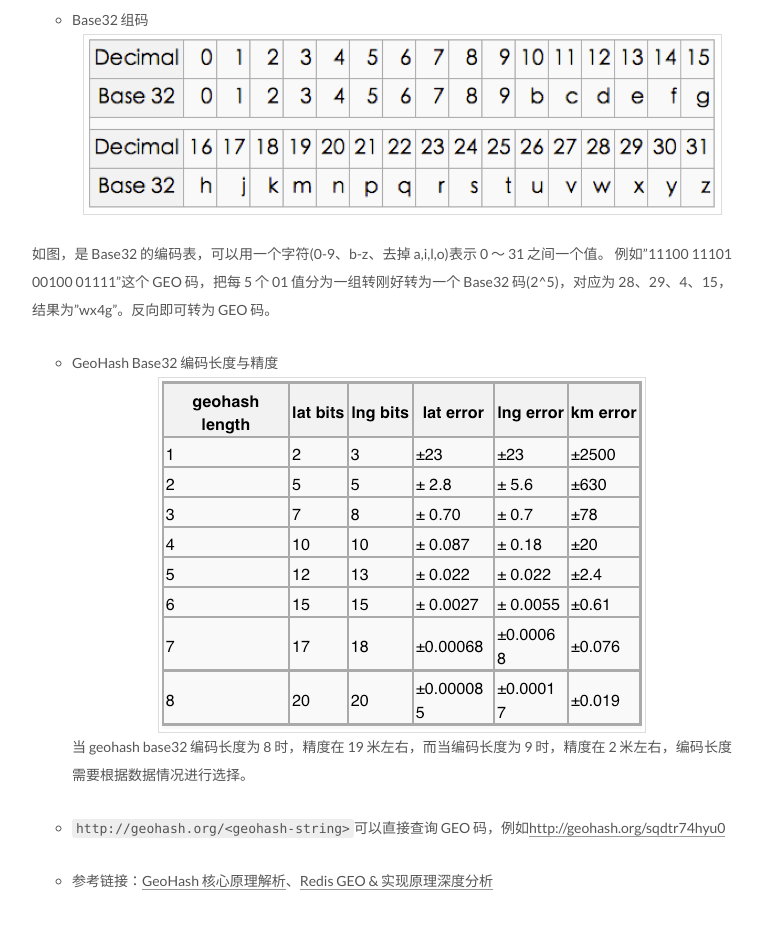
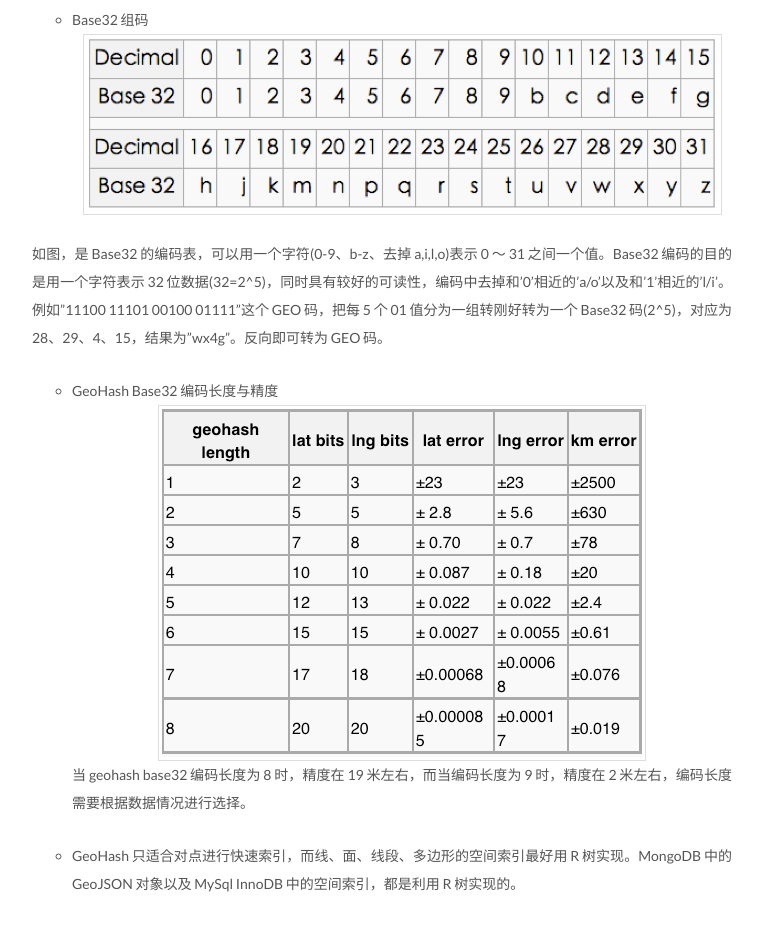
Before and after one commit to CodeHunter2006/CodeHunter2006.github.io, a Jekyll site: the page built from _posts/2020-11-28-Redis_GeoHash.md, in a window 1280 px wide. Shown: the part 3075-4003 px from the top of the page, without its empty margins (258-1021 px from the left). Built offline with Jekyll 4.4.1, drawn with Linux system fonts in a browser that asks for light colours; some of the changed text lies outside the part shown.

Commit message:
[doc]: add contents.

```diff
--- a/_posts/2020-11-28-Redis_GeoHash.md
+++ b/_posts/2020-11-28-Redis_GeoHash.md
@@ -48,13 +48,15 @@ Redis GeoHash 的底层是用 zset 实现的，其中 value 是 location 名，
 - Base32 组码
   ![Base32](/assets/images/2020-11-28-Redis_GeoHash_4.png)
 
-如图，是 Base32 的编码表，可以用一个字符(0-9、b-z、去掉 a,i,l,o)表示 0 ～ 31 之间一个值。
+如图，是 Base32 的编码表，可以用一个字符(0-9、b-z、去掉 a,i,l,o)表示 0 ～ 31 之间一个值。Base32 编码的目的是用一个字符表示 32 位数据(32=2^5)，同时具有较好的可读性，编码中去掉和'0'相近的'a/o'以及和'1'相近的'l/i'。
 例如"11100 11101 00100 01111"这个 GEO 码，把每 5 个 01 值分为一组转刚好转为一个 Base32 码(2^5)，对应为 28、29、4、15，结果为"wx4g"。反向即可转为 GEO 码。
 
 - GeoHash Base32 编码长度与精度
   ![Base32](/assets/images/2020-11-28-Redis_GeoHash_5.png)
   当 geohash base32 编码长度为 8 时，精度在 19 米左右，而当编码长度为 9 时，精度在 2 米左右，编码长度需要根据数据情况进行选择。
 
-- `http://geohash.org/<geohash-string>`可以直接查询 GEO 码，例如[http://geohash.org/sqdtr74hyu0](http://geohash.org/sqdtr74hyu0)
+- GeoHash 只适合对点进行快速索引，而线、面、线段、多边形的空间索引最好用 R 树实现。MongoDB 中的 GeoJSON 对象以及 MySql InnoDB 中的空间索引，都是利用 R 树实现的。
+
+- `http://geohash.org/<geohash-string>`可以直接查询 GEO 码对应的经纬坐标，例如[http://geohash.org/sqdtr74hyu0](http://geohash.org/sqdtr74hyu0)
 
 - 参考链接：[GeoHash 核心原理解析](https://www.cnblogs.com/LBSer/p/3310455.html)、[Redis GEO & 实现原理深度分析](https://blog.csdn.net/weixin_34415923/article/details/88004243)
```
Also changed, not shown: _posts/2018-08-01-Algorithm_Topological_Order.md (+12 -8 lines), _posts/2019-07-07-Algorithm_Skiplist.md (+27 -19 lines), _posts/2020-11-23-Redis_Underlying_Data_Structure.md (+3 -1 lines).
